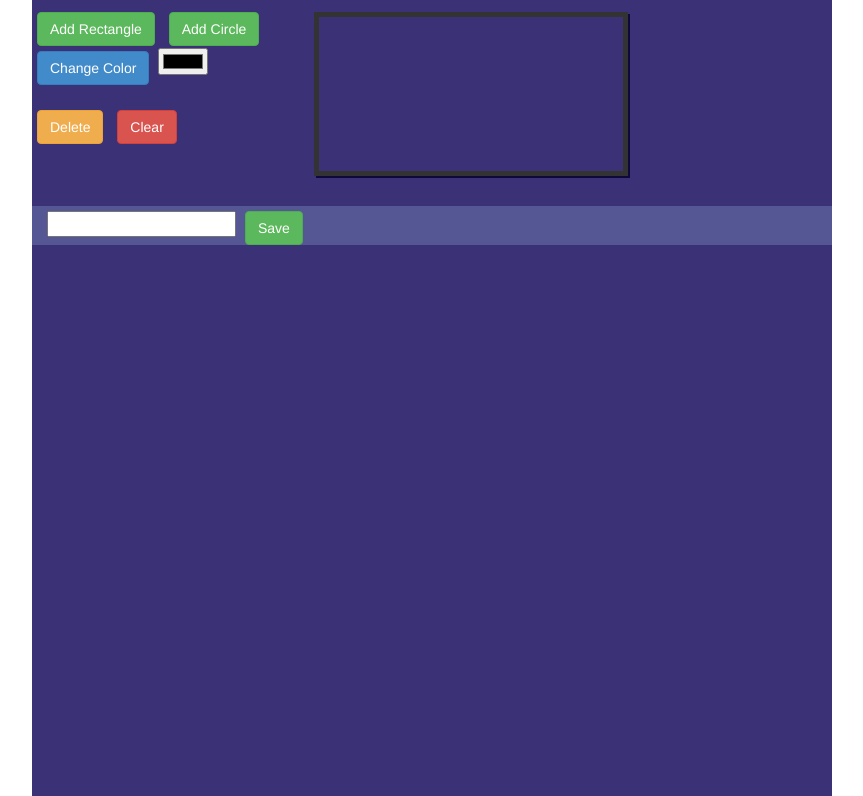
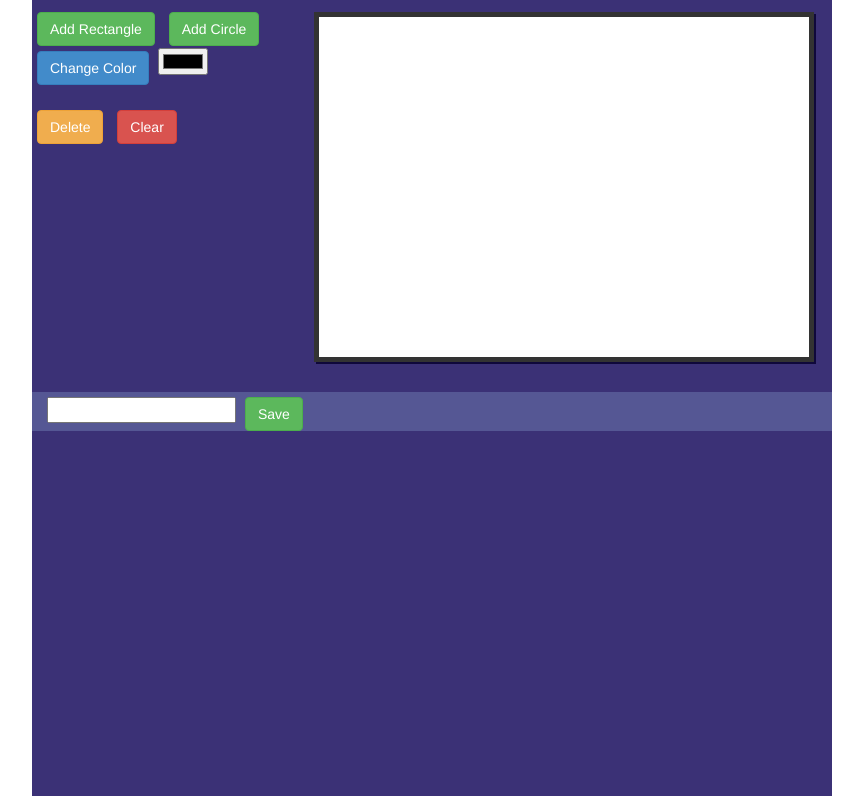
Before and after one commit to dmcscript/codetestauth--1-, a plain HTML site: page index.html in a window 1280 px wide. Shown: the part 104-900 px from the top of the page, without its empty margins (208-1071 px from the left). Drawn offline with nearby package versions, Linux system fonts and the light colour scheme; some packages are replaced by stand-ins of ours; a script that the page names is missing.

Commit message:
Update to css

```diff
--- a/css/style.css
+++ b/css/style.css
@@ -15,6 +15,9 @@ h1{
     margin: 5px;
     padding: 2px;
     box-shadow: 2px 2px #0F083B;
+    height: 350px;
+    width: 500px;
+    background-color: white;
 }
 
 button {
```
